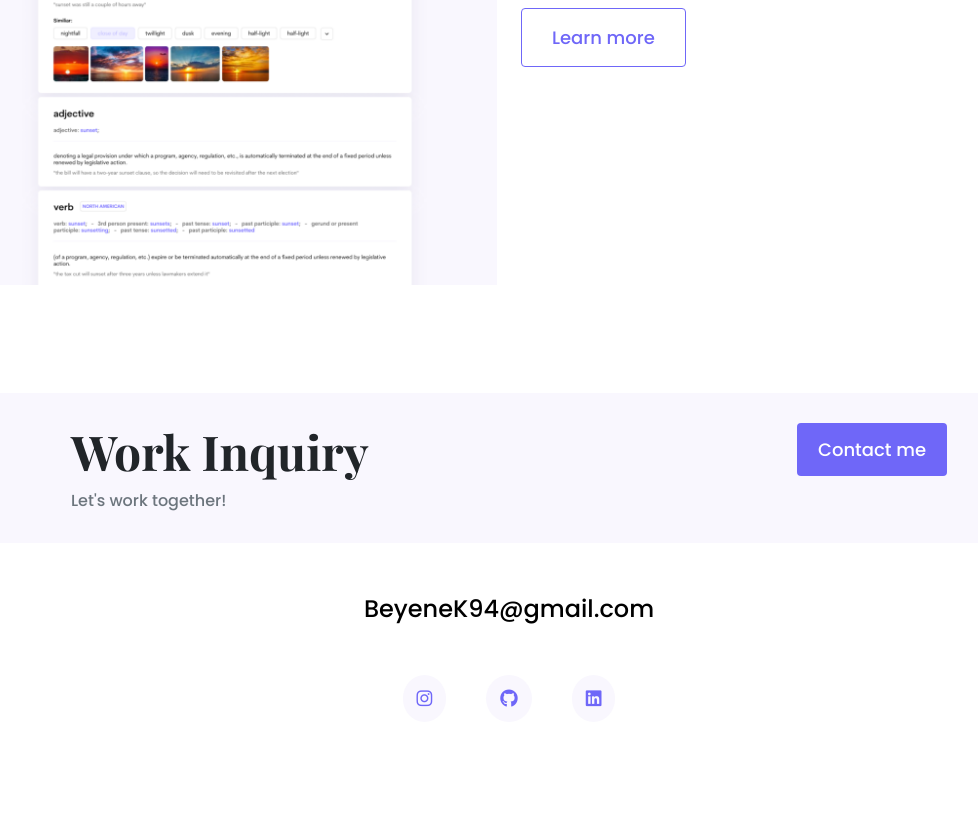
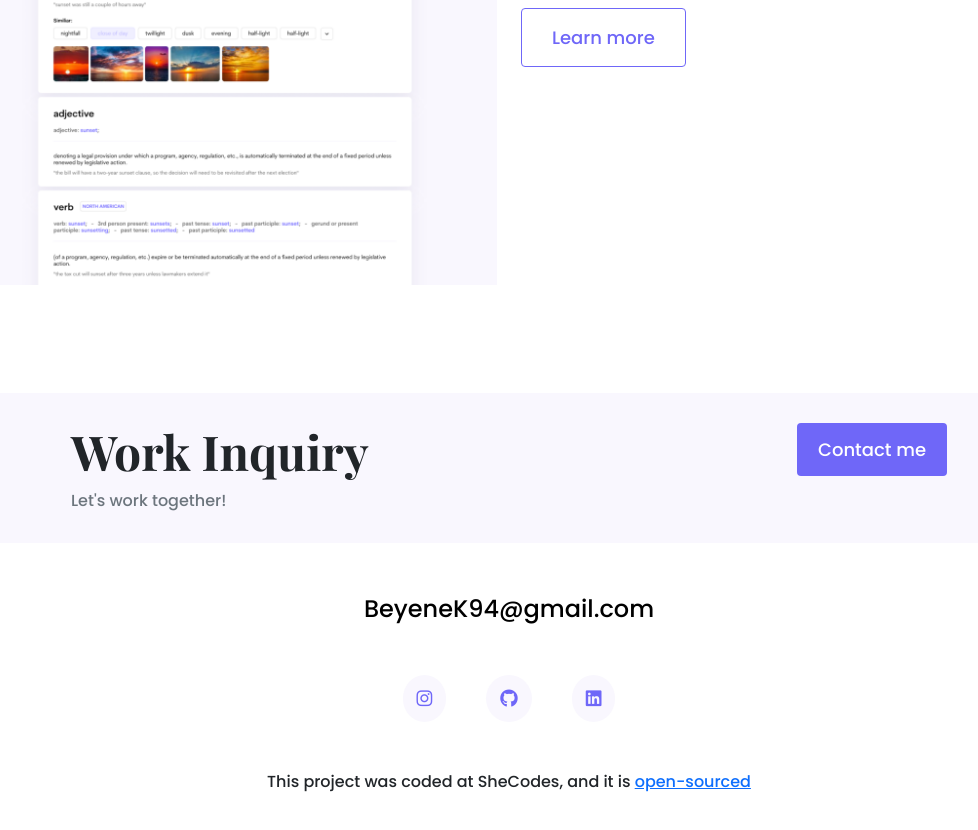
Before and after one commit to KayleeBeyene/shecodes-responsive-final-project, a plain HTML site: page index.html in a window 1280 px wide. Shown: the part 2313-3143 px from the top of the page, without its empty margins (131-1109 px from the left). Before the commit the page ends 3095 px from the top, so only its background shows below. Drawn offline with nearby package versions, Linux system fonts and the light colour scheme.

Commit message:
updated footer

```diff
--- a/index.html
+++ b/index.html
@@ -202,6 +202,13 @@
             ><i class="fab fa-linkedin"></i
           ></a>
         </div>
+        <p class="text-center mt-5">
+          This project was coded at SheCodes, and it is
+          <a
+            href="https://github.com/KayleeBeyene/shecodes-responsive-final-project"
+            >open-sourced</a
+          >
+        </p>
       </footer>
     </div>
   </body>
```
Also changed, not shown: about.html (+7 -0 lines), contact.html (+7 -0 lines), work.html (+7 -0 lines).
